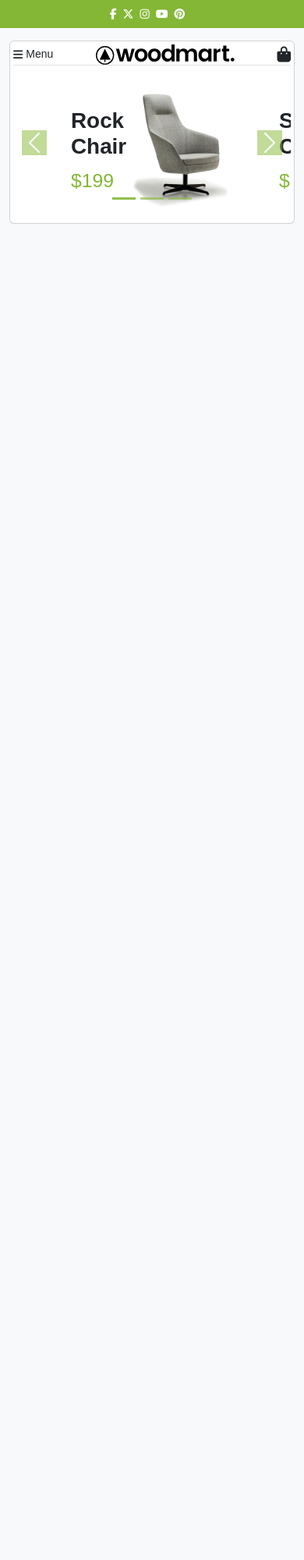
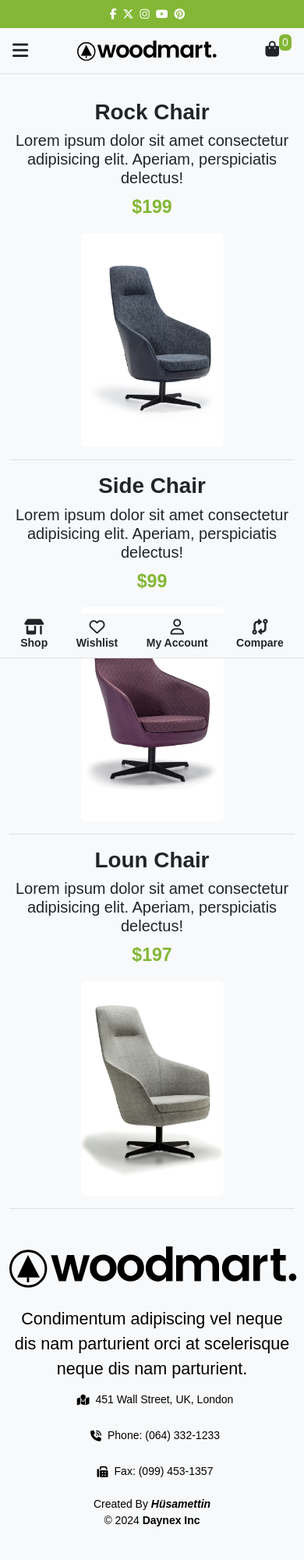
Before and after one commit to HusamettinDONUS/Daynex, a website: page index.html in a window 390 px wide. Shown: the top 2000 px of the page at 78% size. Before the commit the page ends 844 px from the top, so only its background shows below. Drawn offline with nearby package versions, Linux system fonts and the light colour scheme; files whose address does not match are found by name.

Commit message:
Responsive adjustments

```diff
--- a/index.html
+++ b/index.html
@@ -24,15 +24,6 @@
         class="navbar d-none d-xl-block custom-height p-0 navbar-dark bg-primary navbar-expand-lg"
       >
         <div class="container">
-          <button
-            type="button"
-            class="navbar-toggler border"
-            data-bs-toggle="collapse"
-            data-bs-target="#navbar_main"
-          >
-            <span class="navbar-toggler-icon"></span>
-          </button>
-
           <div class="collapse navbar-collapse d-flex" id="navbar_main">
             <ul class="navbar-nav">
               <li class="nav-item dropdown">
@@ -142,7 +133,7 @@
         <div class="container">
           <div class="row gy-3 p-3">
             <div class="col-lg-2 col-4 w-25">
-              <img src="img/wood-logo-dark.svg" class="img-fluid" alt="logo" />
+              <img src="/img/wood-logo-dark.svg" class="img-fluid" alt="logo" />
             </div>
             <div class="order-lg-last ps-0 col-lg-5 col-8 w-25">
               <div class="text-end m-0">
@@ -207,11 +198,30 @@
           </div>
         </div>
       </section>
+
+      <section
+        class="d-flex d-xl-none justify-content-between align-items-center border-bottom p-3"
+      >
+        <i class="fa-solid fa-bars fs-3"></i>
+
+        <img
+          src="/img/wood-logo-dark.svg"
+          class="img-fluid w-50 h-50"
+          alt="logo"
+        />
+        <div class="position-relative me-3">
+          <i class="fa-solid fa-bag-shopping bigIcon"></i>
+          <span
+            class="position-absolute bottom-50 start-100 bg-primary text-light rounded px-1"
+            >0</span
+          >
+        </div>
+      </section>
     </header>
 
     <section class="pt-3 slider">
       <div class="container">
-        <main class="card">
+        <main class="card d-none d-lg-block">
           <div class="row p-lg-3 p-1 justify-content-center">
             <aside class="d-none d-xl-block col-lg-3">
               <nav class="nav flex-column border-end border-start">
@@ -369,24 +379,8 @@
               </div>
 
               <div
-                class="d-flex d-xl-none justify-content-between align-items-center border-bottom"
-              >
-                <div
-                  class="d-flex justify-content-center align-items-center gap-1"
-                >
-                  <i class="fa-solid fa-bars"></i>Menu
-                </div>
-                <img
-                  src="img/wood-logo-dark.svg"
-                  class="img-fluid w-50 h-50"
-                  alt="logo"
-                />
-                <i class="fa-solid fa-bag-shopping bigIcon"></i>
-              </div>
-
-              <div
                 id="slider"
-                class="carousel slide pt-3"
+                class="carousel slide pt-3 d-none d-lg-block"
                 data-bs-ride="carousel"
               >
                 <div class="carousel-inner">
@@ -404,7 +398,7 @@
                       </div>
                       <div class="img-container">
                         <img
-                          src="img/1_org_zoom.webp"
+                          src="/img/1_org_zoom.webp"
                           class="d-block img-fluid w-65"
                           alt="..."
                         />
@@ -425,7 +419,7 @@
                       </div>
                       <div class="img-container">
                         <img
-                          src="img/1_org_zoom (2).webp"
+                          src="/img/1_org_zoom (2).webp"
                           class="d-block img-fluid w-65"
                           alt="..."
                         />
@@ -446,7 +440,7 @@
                       </div>
                       <div class="img-container">
                         <img
-                          src="img/1_org_zoom (1).webp"
+                          src="/img/1_org_zoom (1).webp"
                           class="d-block img-fluid w-65"
                           alt="..."
                         />
@@ -494,7 +488,113 @@
             </div>
           </div>
         </main>
+
+        <main class="pt-3 d-lg-none">
+          <div
+            class="d-flex flex-column justify-content-center align-items-center border-bottom pb-3"
+          >
+            <h1 class="fw-bold">Rock Chair</h1>
+            <h5 class="text-center">
+              Lorem ipsum dolor sit amet consectetur adipisicing elit. Aperiam,
+              perspiciatis delectus!
+            </h5>
+            <span class="text-primary fw-bold fs-3 pb-3">$199</span>
+            <img
+              class="w-50 h-50 rounded"
+              src="/img/1_org_zoom (1).webp"
+              alt=""
+            />
+          </div>
+          <div
+            class="d-flex flex-column justify-content-center align-items-center border-bottom pb-3"
+          >
+            <h1 class="fw-bold pt-3">Side Chair</h1>
+            <h5 class="text-center">
+              Lorem ipsum dolor sit amet consectetur adipisicing elit. Aperiam,
+              perspiciatis delectus!
+            </h5>
+            <span class="text-primary fw-bold fs-3 pb-3">$99</span>
+            <img
+              class="w-50 h-50 rounded"
+              src="/img//1_org_zoom (2).webp"
+              alt=""
+            />
+          </div>
+          <div
+            class="d-flex flex-column justify-content-center align-items-center border-bottom pb-3"
+          >
+            <h1 class="fw-bold pt-3">Loun Chair</h1>
+            <h5 class="text-center">
+              Lorem ipsum dolor sit amet consectetur adipisicing elit. Aperiam,
+              perspiciatis delectus!
+            </h5>
+            <span class="text-primary fw-bold fs-3 pb-3">$197</span>
+            <img class="w-50 h-50 rounded" src="/img/1_org_zoom.webp" alt="" />
+          </div>
+        </main>
       </div>
     </section>
+
+    <section
+      class="d-flex fixed-bottom d-xl-none justify-content-around align-items-center border-bottom p-2 bg-light fw-bold"
+    >
+      <div class="d-flex flex-column justify-content-center align-items-center">
+        <i class="test fa-solid fa-shop fs-5"></i>
+        <span>Shop</span>
+      </div>
+      <div class="d-flex flex-column justify-content-center align-items-center">
+        <i class="fa-regular fa-heart fs-5"></i>
+        <span>Wishlist</span>
+      </div>
+      <div class="d-flex flex-column justify-content-center align-items-center">
+        <i class="fa-regular fa-user fs-5"></i>
+        <span>My Account</span>
+      </div>
+      <div class="d-flex flex-column justify-content-center align-items-center">
+        <i class="fa-solid fa-code-compare fs-5"></i>
+        <span>Compare</span>
+      </div>
+    </section>
+
+    <div
+      class="footer pt-5 pb-5 text-center text-md-start text-black d-xl-none"
+    >
+      <div class="container">
+        <div class="row">
+          <div class="col-sm-12 text-center">
+            <div class="info mb-5">
+              <img src="/img/wood-logo-dark.svg" alt="" class="mb-4 w-auto" />
+              <p class="mb-2 fs-4">
+                Condimentum adipiscing vel neque dis nam parturient orci at
+                scelerisque neque dis nam parturient.
+              </p>
+              <div
+                class="d-flex flex-column gap-3 justify-content-center align-items-center"
+              >
+                <div class="d-flex justify-content-center align-items-center">
+                  <i class="fa-solid fa-map-location p-2"></i>
+                  <span>451 Wall Street, UK, London</span>
+                </div>
+
+                <div class="d-flex justify-content-center align-items-center">
+                  <i class="fa-solid fa-phone-volume p-2"></i>
+                  <span>Phone: (064) 332-1233</span>
+                </div>
+
+                <div class="d-flex justify-content-center align-items-center">
+                  <i class="fa-solid fa-fax p-2"></i>
+                  <span>Fax: (099) 453-1357</span>
+                </div>
+
+                <div class="copyright">
+                  Created By <span class="fw-bold fst-italic">Hüsamettin</span>
+                  <div>&copy; 2024 <span class="fw-bold">Daynex Inc</span></div>
+                </div>
+              </div>
+            </div>
+          </div>
+        </div>
+      </div>
+    </div>
   </body>
 </html>
--- a/scss/_styles.scss
+++ b/scss/_styles.scss
@@ -5,10 +5,6 @@ body {
 
 i {
   font-size: 14px !important;
-}
-
-.bigIcon {
-  font-size: 20px !important;
 }
 
 .top-bar {
@@ -51,28 +47,6 @@ i {
   font-size: 11px;
 }
 
-.carousel-caption-left {
-  right: 0;
-  left: 0;
-  top: 10%;
-  text-align: left;
-  width: 30%;
-}
-
-.carousel-item .img-container {
-  width: 70%;
-  float: right;
-}
-.carousel-item .caption-container {
-  width: 30%;
-  float: left;
-}
-
-.carousel-item {
-  left: 25%;
-  right: 25%;
-}
-
 .w-65 {
   width: 65% !important;
 }
```
